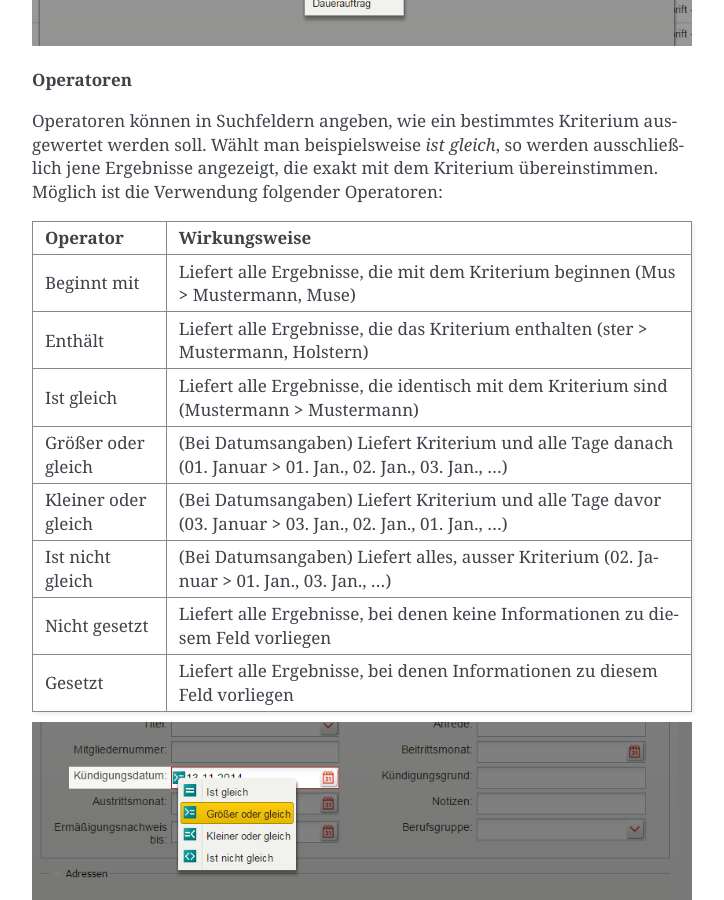
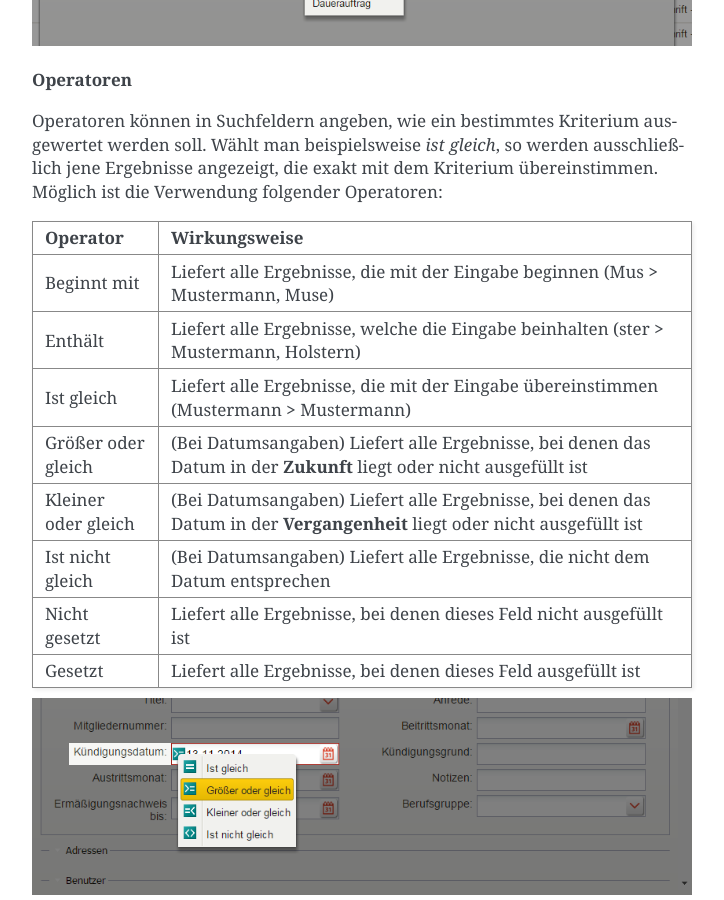
Before and after one commit to goalio/docs, a Sphinx documentation site: the page built from docs/erste-schritte/benutzeroberflaeche.rst, in a window 1280 px wide and 900 px high, scrolled down 2182 px. Shown: the whole window, without its empty margins (388-1112 px from the left). Built offline with Sphinx 7.4.7, drawn with Linux system fonts in a browser that asks for light colours; formulas are drawn with MathJax 3.

Commit message:
Update benutzeroberflaeche.rst

```diff
--- a/docs/erste-schritte/benutzeroberflaeche.rst
+++ b/docs/erste-schritte/benutzeroberflaeche.rst
@@ -52,14 +52,14 @@ Operatoren können in Suchfeldern angeben, wie ein bestimmtes Kriterium ausgewer
 ====================  =======
 Operator              Wirkungsweise
 ====================  =======
-Beginnt mit           Liefert alle Ergebnisse, die mit dem Kriterium beginnen (Mus **>** Mustermann, Muse)
-Enthält               Liefert alle Ergebnisse, die das Kriterium enthalten (ster **>** Mustermann, Holstern)
-Ist gleich            Liefert alle Ergebnisse, die identisch mit dem Kriterium sind (Mustermann **>** Mustermann)
-Größer oder gleich    (Bei Datumsangaben) Liefert Kriterium und alle Tage danach (01. Januar **>** 01. Jan., 02. Jan., 03. Jan., ...)
-Kleiner oder gleich   (Bei Datumsangaben) Liefert Kriterium und alle Tage davor (03. Januar **>** 03. Jan., 02. Jan., 01. Jan., ...)
-Ist nicht gleich      (Bei Datumsangaben) Liefert alles, ausser Kriterium (02. Januar **>** 01. Jan., 03. Jan., ...)
-Nicht gesetzt         Liefert alle Ergebnisse, bei denen keine Informationen zu diesem Feld vorliegen
-Gesetzt               Liefert alle Ergebnisse, bei denen Informationen zu diesem Feld vorliegen
+Beginnt mit           Liefert alle Ergebnisse, die mit der Eingabe beginnen (Mus **>** Mustermann, Muse)
+Enthält               Liefert alle Ergebnisse, welche die Eingabe beinhalten (ster **>** Mustermann, Holstern)
+Ist gleich            Liefert alle Ergebnisse, die mit der Eingabe übereinstimmen (Mustermann **>** Mustermann)
+Größer oder gleich    (Bei Datumsangaben) Liefert alle Ergebnisse, bei denen das Datum in der **Zukunft** liegt oder nicht ausgefüllt ist
+Kleiner oder gleich   (Bei Datumsangaben) Liefert alle Ergebnisse, bei denen das Datum in der **Vergangenheit** liegt oder nicht ausgefüllt ist
+Ist nicht gleich      (Bei Datumsangaben) Liefert alle Ergebnisse, die nicht dem Datum entsprechen
+Nicht gesetzt         Liefert alle Ergebnisse, bei denen dieses Feld nicht ausgefüllt ist
+Gesetzt               Liefert alle Ergebnisse, bei denen dieses Feld ausgefüllt ist
 ====================  =======
 
 .. image:: ../images/gui/operator.png
```
